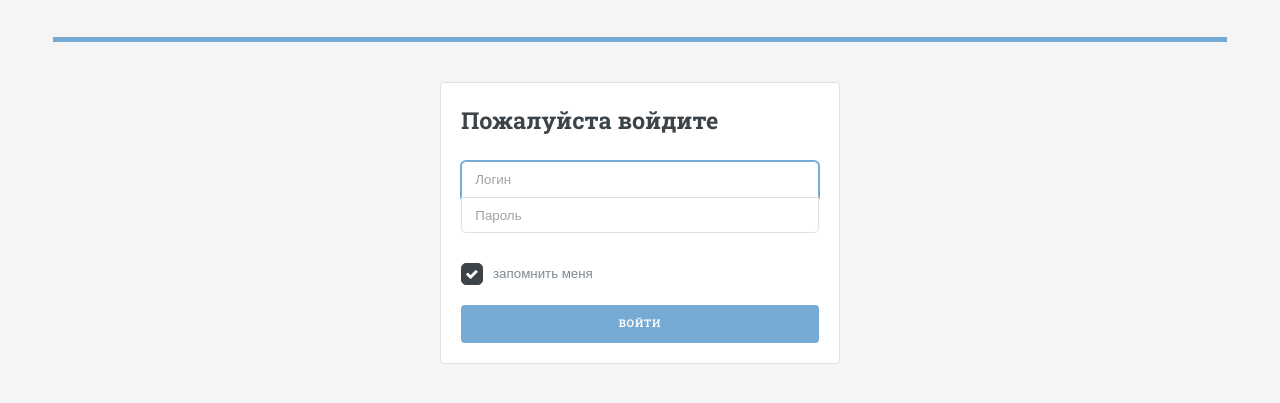
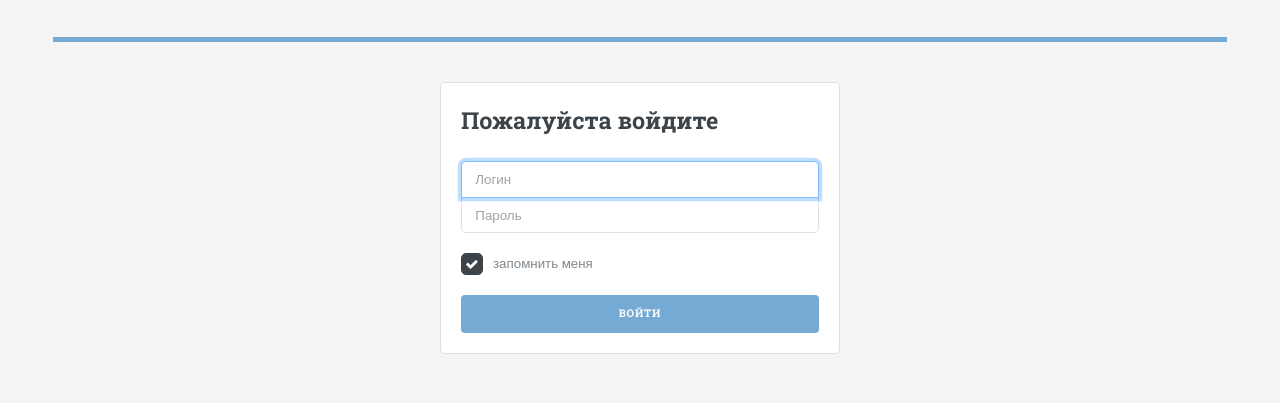
Before and after one commit to vdann/regrr_test, a plain HTML site: page regrr/regrr/static/_design/login.html in a window 1280 px wide. Shown: the part 109-512 px from the top of the page. Drawn offline with nearby package versions, Linux system fonts and the light colour scheme.

Commit message:
* оставил каемку фокуса только для username и password

```diff
--- a/regrr/regrr/static/_design/login.html
+++ b/regrr/regrr/static/_design/login.html
@@ -28,39 +28,49 @@
 			box-sizing: border-box;
 		}
 
-			#section_login > form {
+		.form-signin {
 			max-width: 400px;
 			width: 400px;
 			background-color: #ffffff;
 		}
 
-			#section_login > form input:focus {
-				z-index: 2;
+			.form-signin .form-control {
+				position: relative;
 			}
 
-			#section_login > form input[type="text"] {
+				.form-signin .form-control:focus {
+					z-index: 2;
+					color: #495057;
+					background-color: #fff;
+					border-color: #80bdff;
+					outline: 0;
+					box-shadow: 0 0 0 0.2rem rgba(0,123,255,.25);
+				}
+
+
+			.form-signin input[type="text"] {
 				margin-bottom: -1px;
 				border-bottom-right-radius: 0;
 				border-bottom-left-radius: 0;
 			}
-			#section_login > form input[type="password"] {
+
+			.form-signin input[type="password"] {
 				margin-bottom: 10px;
 				border-top-left-radius: 0;
 				border-top-right-radius: 0;
 			}
 
-			#section_login > form hr {
+			.form-signin hr {
 				margin: 1.5em 0;
 			}
 
-			#section_login > form .error {
+			.form-signin .error {
 				color: red;
 			}
 
 		.display_none {
 			display: none;
 		}
-
 	</style>
 
 </head>
@@ -80,14 +90,14 @@
 				</header>
 
 				<section id="section_login">
-					<form class="box" method="post" action="/login">
+					<form class="form-signin box" method="post" action="/login">
 
 						<h2>Пожалуйста войдите</h2>
 
 						<div class="row gtr-uniform">
 							<div class="col-12">
-								<input type="text" name="username" id="username" value="" placeholder="Логин" required autofocus/>
-								<input type="password" name="password" id="password" value="" placeholder="Пароль" required/>
+								<input type="text" class="form-control" name="username" id="username" value="" placeholder="Логин" required autofocus/>
+								<input type="password" class="form-control" name="password" id="password" value="" placeholder="Пароль" required/>
 							</div>
 
 							<div class="col-12">
```
Also changed, not shown: regrr/regrr/templates/login.html (+10 -10 lines). Lines whose indentation alone changed are shown as unchanged.
